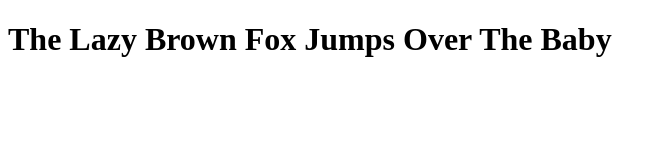
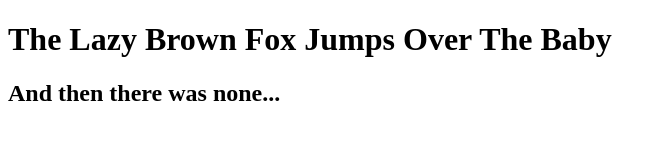
Before and after one commit to JChinoz/git-test, a plain HTML site: page index.html in a window 1280 px wide. Shown: the whole page, without its empty margins (0-666 px from the left). Drawn offline with Linux system fonts and the light colour scheme.

Commit message:
Added a new line

```diff
--- a/index.html
+++ b/index.html
@@ -8,5 +8,6 @@
 </head>
 <body>
   <h1>The Lazy Brown Fox Jumps Over The Baby</h1>
+  <h2>And then there was none...</h2>
 </body>
 </html>
```
